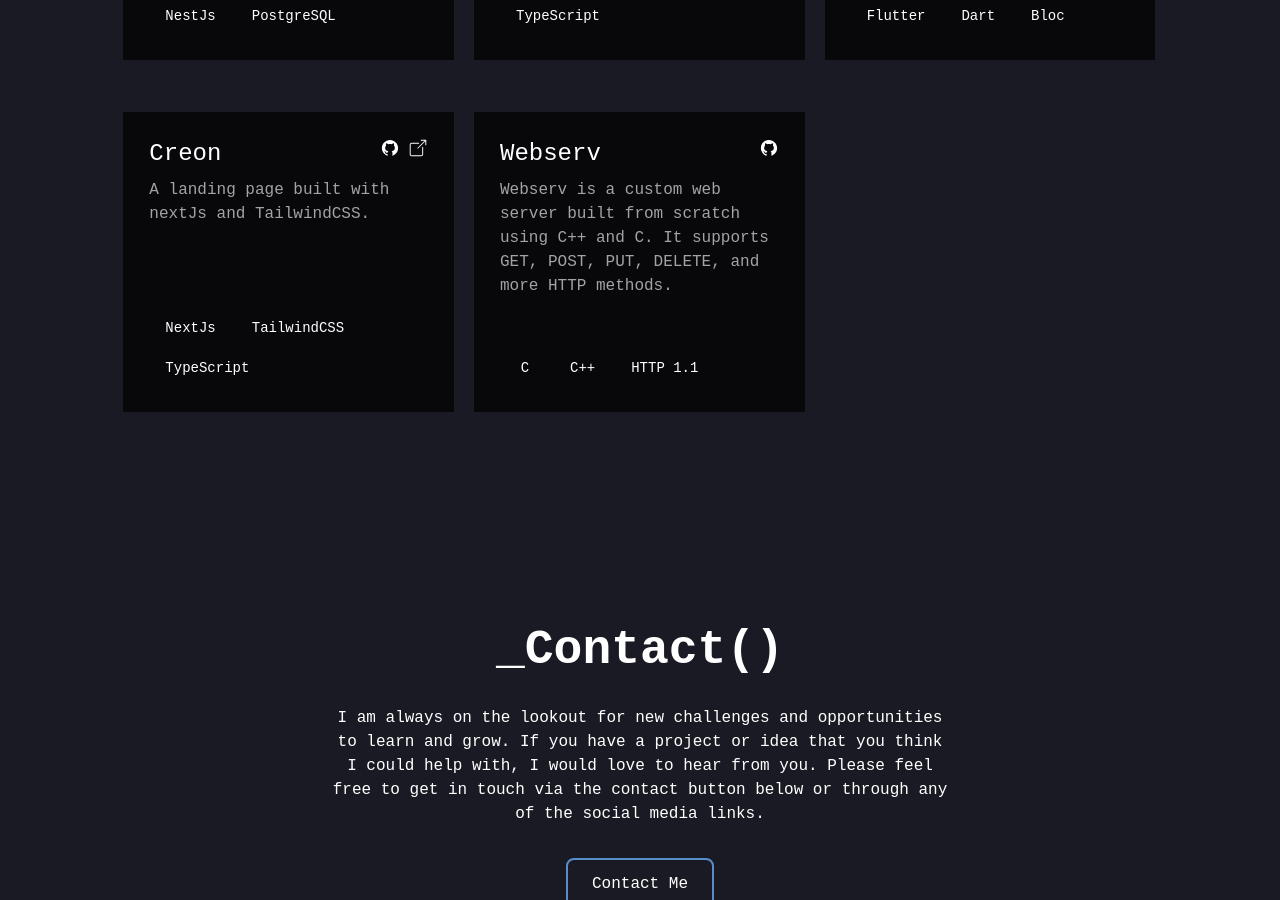
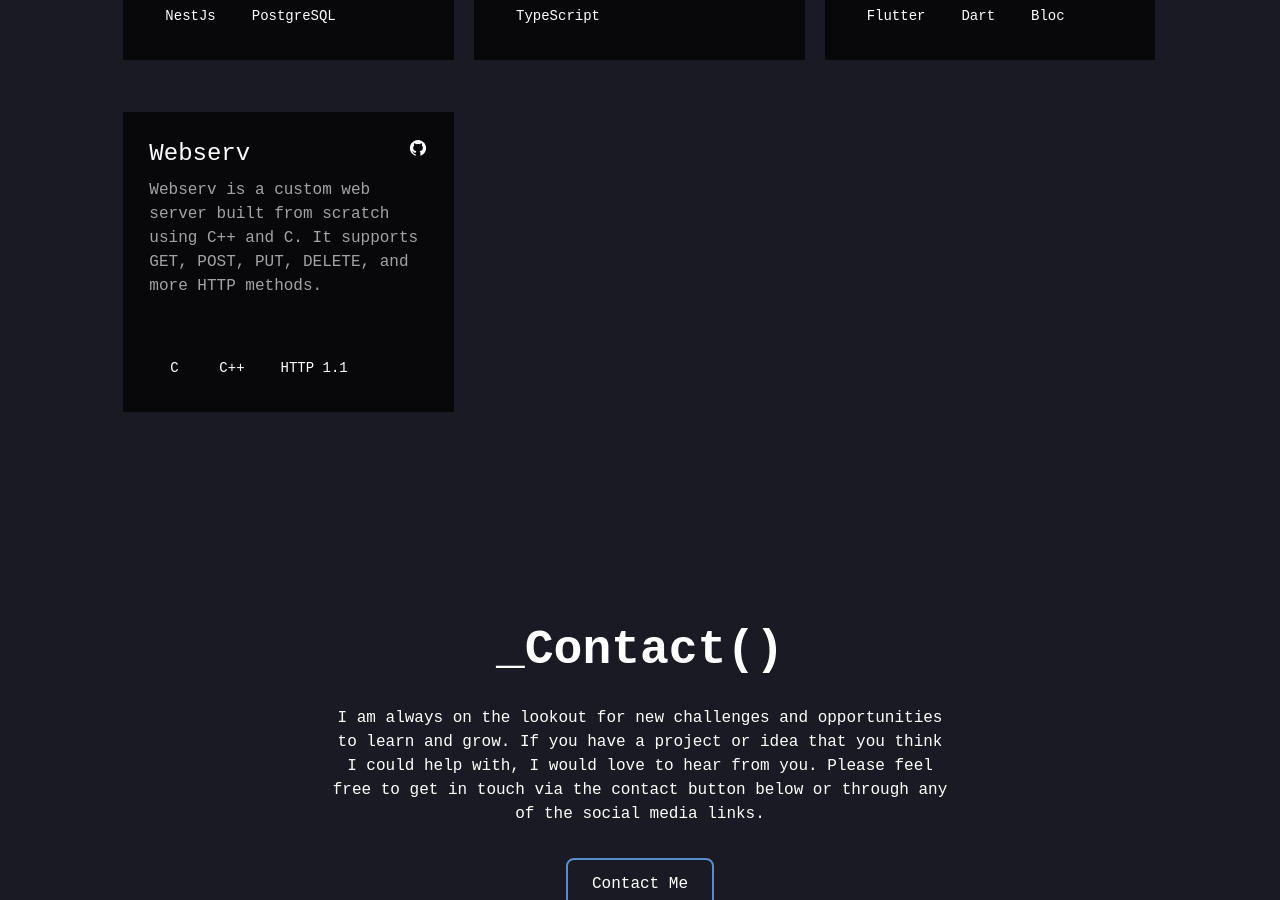
Before and after one commit to 4DeR99/portfolio-v1.0, a React (Create React App) app: page / in a window 1280 px wide. Shown: the part 3180-4080 px from the top of the page. Built offline with nearby package versions, Linux system fonts and the light colour scheme.

Commit message:
chore: update some tweaks

```diff
--- a/src/assets/consts.ts
+++ b/src/assets/consts.ts
@@ -63,13 +63,13 @@ export const projects: Project[] = [
     technologies: ['Flutter', 'Dart', 'Bloc'],
     github: 'https://github.com/4DeR99/Meals_app',
   },
-  {
-    title: 'Creon',
-    description: 'A landing page built with nextJs and TailwindCSS.',
-    technologies: ['NextJs', 'TailwindCSS', 'TypeScript'],
-    github: 'https://github.com/4DeR99/Creon',
-    demo: 'https://creon-liart.vercel.app/',
-  },
+  // {
+  //   title: 'Creon',
+  //   description: 'A landing page built with nextJs and TailwindCSS.',
+  //   technologies: ['NextJs', 'TailwindCSS', 'TypeScript'],
+  //   github: 'https://github.com/4DeR99/Creon',
+  //   demo: 'https://creon-liart.vercel.app/',
+  // },
   {
     title: 'Webserv',
     description:
```
